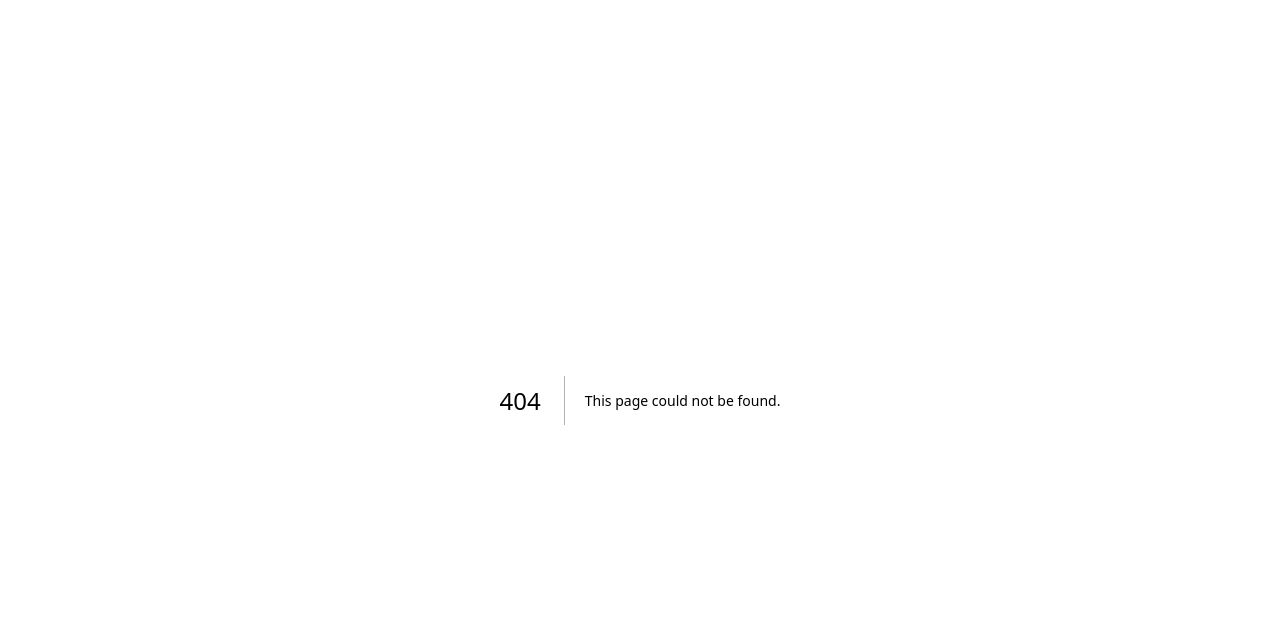
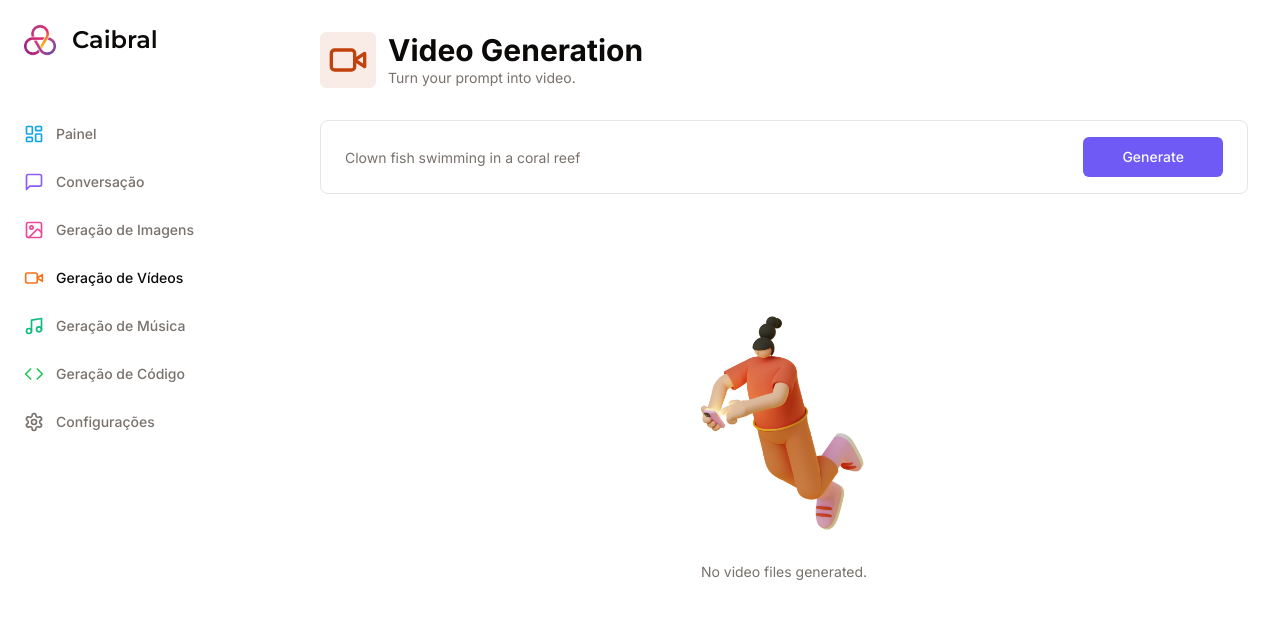
Before and after one commit to evertonccarvalho/ai-sass, a Next.js app: page /video in a window 1280 px wide. Before the commit this address had no page. Shown: the top 618 px of the page. Built offline with nearby package versions, Linux system fonts and the light colour scheme.

Commit message:
audio and video replicate ia

```diff
--- a/package.json
+++ b/package.json
@@ -30,6 +30,7 @@
     "react-dom": "^18",
     "react-hook-form": "^7.49.3",
     "react-markdown": "^9.0.1",
+    "replicate": "^0.25.2",
     "tailwind-merge": "^2.2.0",
     "tailwindcss-animate": "^1.0.7",
     "zod": "^3.22.4",
--- /dev/null
+++ b/src/app/(dashboard)/(routes)/music/constants.ts
@@ -0,0 +1,7 @@
+import * as z from "zod";
+
+export const formSchema = z.object({
+  prompt: z.string().min(1, {
+    message: "Music prompt is required"
+  }),
+});
--- /dev/null
+++ b/src/app/(dashboard)/(routes)/music/page.tsx
@@ -0,0 +1,122 @@
+'use client';
+
+import * as z from 'zod';
+import axios from 'axios';
+import { useState } from 'react';
+import { zodResolver } from '@hookform/resolvers/zod';
+import { useForm } from 'react-hook-form';
+import { useRouter } from 'next/navigation';
+import { Music, Send } from 'lucide-react';
+
+import { Heading } from '@/components/heading';
+import { Button } from '@/components/ui/button';
+import { Input } from '@/components/ui/input';
+import { Form, FormControl, FormField, FormItem } from '@/components/ui/form';
+import { Loader } from '@/components/loader';
+import { useProModal } from '@/hooks/use-pro-modal';
+
+import { formSchema } from './constants';
+import { Empty } from '@/components/empty';
+
+const MusicPage = () => {
+	const proModal = useProModal();
+	const router = useRouter();
+	const [music, setMusic] = useState<string>();
+
+	const form = useForm<z.infer<typeof formSchema>>({
+		resolver: zodResolver(formSchema),
+		defaultValues: {
+			prompt: '',
+		},
+	});
+
+	const isLoading = form.formState.isSubmitting;
+
+	const onSubmit = async (values: z.infer<typeof formSchema>) => {
+		try {
+			setMusic(undefined);
+
+			const response = await axios.post('/api/music', values);
+			console.log(response);
+
+			setMusic(response.data.audio);
+			form.reset();
+		} catch (error: any) {
+			if (error?.response?.status === 403) {
+				proModal.onOpen();
+			} else {
+				console.error('Something went wrong.');
+			}
+		} finally {
+			router.refresh();
+		}
+	};
+
+	return (
+		<div>
+			<Heading
+				title="Music Generation"
+				description="Turn your prompt into music."
+				icon={Music}
+				iconColor="text-emerald-500"
+				bgColor="bg-emerald-500/10"
+			/>
+			<div className="px-4 lg:px-8">
+				<Form {...form}>
+					<form
+						onSubmit={form.handleSubmit(onSubmit)}
+						className="
+              rounded-lg
+              border
+              w-full
+              p-4
+              px-3
+              md:px-6
+              focus-within:shadow-sm
+              grid
+              grid-cols-12
+              gap-2
+            "
+					>
+						<FormField
+							name="prompt"
+							render={({ field }) => (
+								<FormItem className="col-span-12 lg:col-span-10">
+									<FormControl className="m-0 p-0">
+										<Input
+											className="border-0 outline-none focus-visible:ring-0 focus-visible:ring-transparent"
+											disabled={isLoading}
+											placeholder="Piano solo"
+											{...field}
+										/>
+									</FormControl>
+								</FormItem>
+							)}
+						/>
+						<Button
+							className="col-span-12 lg:col-span-2 w-full"
+							type="submit"
+							disabled={isLoading}
+							size="icon"
+						>
+							Generate
+						</Button>
+					</form>
+				</Form>
+				{isLoading && (
+					<div className="p-20">
+						<Loader />
+					</div>
+				)}
+				{!music && !isLoading && <Empty label="No music generated." />}
+				{music && (
+					<audio controls className="w-full mt-8">
+						<source src={music} />
+					</audio>
+				)}
+			</div>
+		</div>
+	);
+};
+
+export default MusicPage;
--- /dev/null
+++ b/src/app/(dashboard)/(routes)/video/constants.ts
@@ -0,0 +1,7 @@
+import * as z from "zod";
+
+export const formSchema = z.object({
+  prompt: z.string().min(1, {
+    message: "Music prompt is required"
+  }),
+});
--- /dev/null
+++ b/src/app/(dashboard)/(routes)/video/page.tsx
@@ -0,0 +1,125 @@
+'use client';
+
+import * as z from 'zod';
+import axios from 'axios';
+import { useState } from 'react';
+import { zodResolver } from '@hookform/resolvers/zod';
+import { useForm } from 'react-hook-form';
+import { useRouter } from 'next/navigation';
+import { Music, Send, VideoIcon } from 'lucide-react';
+
+import { Heading } from '@/components/heading';
+import { Button } from '@/components/ui/button';
+import { Input } from '@/components/ui/input';
+import { Form, FormControl, FormField, FormItem } from '@/components/ui/form';
+import { Loader } from '@/components/loader';
+import { useProModal } from '@/hooks/use-pro-modal';
+
+import { formSchema } from './constants';
+import { Empty } from '@/components/empty';
+
+const VideoPage = () => {
+	const proModal = useProModal();
+	const router = useRouter();
+	const [video, setVideo] = useState<string>();
+
+	const form = useForm<z.infer<typeof formSchema>>({
+		resolver: zodResolver(formSchema),
+		defaultValues: {
+			prompt: '',
+		},
+	});
+
+	const isLoading = form.formState.isSubmitting;
+
+	const onSubmit = async (values: z.infer<typeof formSchema>) => {
+		try {
+			setVideo(undefined);
+
+			const response = await axios.post('/api/video', values);
+			console.log(response);
+
+			setVideo(response.data[0]);
+			form.reset();
+		} catch (error: any) {
+			if (error?.response?.status === 403) {
+				proModal.onOpen();
+			} else {
+				console.error('Something went wrong.');
+			}
+		} finally {
+			router.refresh();
+		}
+	};
+
+	return (
+		<div>
+			<Heading
+				title="Video Generation"
+				description="Turn your prompt into video."
+				icon={VideoIcon}
+				iconColor="text-orange-700"
+				bgColor="bg-orange-700/10"
+			/>
+			<div className="px-4 lg:px-8">
+				<Form {...form}>
+					<form
+						onSubmit={form.handleSubmit(onSubmit)}
+						className="
+              rounded-lg
+              border
+              w-full
+              p-4
+              px-3
+              md:px-6
+              focus-within:shadow-sm
+              grid
+              grid-cols-12
+              gap-2
+            "
+					>
+						<FormField
+							name="prompt"
+							render={({ field }) => (
+								<FormItem className="col-span-12 lg:col-span-10">
+									<FormControl className="m-0 p-0">
+										<Input
+											className="border-0 outline-none focus-visible:ring-0 focus-visible:ring-transparent"
+											disabled={isLoading}
+											placeholder="Clown fish swimming in a coral reef"
+											{...field}
+										/>
+									</FormControl>
+								</FormItem>
+							)}
+						/>
+						<Button
+							className="col-span-12 lg:col-span-2 w-full"
+							type="submit"
+							disabled={isLoading}
+							size="icon"
+						>
+							Generate
+						</Button>
+					</form>
+				</Form>
+				{isLoading && (
+					<div className="p-20">
+						<Loader />
+					</div>
+				)}
+				{!video && !isLoading && <Empty label="No video files generated." />}
+				{video && (
+					<video
+						controls
+						className="w-full aspect-video mt-8 rounded-lg border bg-black"
+					>
+						<source src={video} />
+					</video>
+				)}
+			</div>
+		</div>
+	);
+};
+
+export default VideoPage;
--- /dev/null
+++ b/src/app/api/music/route.ts
@@ -0,0 +1,37 @@
+import Replicate from 'replicate';
+import { auth } from '@clerk/nextjs';
+import { NextResponse } from 'next/server';
+
+const replicate = new Replicate({
+	auth: process.env.REPLICATE_API_TOKEN!,
+});
+
+export async function POST(req: Request) {
+	try {
+		const { userId } = auth();
+		const body = await req.json();
+		const { prompt } = body;
+
+		if (!userId) {
+			return new NextResponse('Unauthorized', { status: 401 });
+		}
+
+		if (!prompt) {
+			return new NextResponse('Prompt is required', { status: 400 });
+		}
+
+		const response = await replicate.run(
+			'riffusion/riffusion:8cf61ea6c56afd61d8f5b9ffd14d7c216c0a93844ce2d82ac1c9ecc9c7f24e05',
+			{
+				input: {
+					prompt_a: prompt,
+				},
+			}
+		);
+
+		return NextResponse.json(response);
+	} catch (error) {
+		console.log('[MUSIC_ERROR]', error);
+		return new NextResponse('Internal Error', { status: 500 });
+	}
+}
--- /dev/null
+++ b/src/app/api/video/route.ts
@@ -0,0 +1,37 @@
+import Replicate from 'replicate';
+import { auth } from '@clerk/nextjs';
+import { NextResponse } from 'next/server';
+
+const replicate = new Replicate({
+	auth: process.env.REPLICATE_API_TOKEN!,
+});
+
+export async function POST(req: Request) {
+	try {
+		const { userId } = auth();
+		const body = await req.json();
+		const { prompt } = body;
+
+		if (!userId) {
+			return new NextResponse('Unauthorized', { status: 401 });
+		}
+
+		if (!prompt) {
+			return new NextResponse('Prompt is required', { status: 400 });
+		}
+
+		const response = await replicate.run(
+			'anotherjesse/zeroscope-v2-xl:9f747673945c62801b13b84701c783929c0ee784e4748ec062204894dda1a351',
+			{
+				input: {
+					prompt: prompt,
+				},
+			}
+		);
+
+		return NextResponse.json(response);
+	} catch (error) {
+		console.log('[VIDEO_ERROR]', error);
+		return new NextResponse('Internal Error', { status: 500 });
+	}
+}
```
Also changed, not shown: 2 other files (tests, documents, lock files or other folders).
